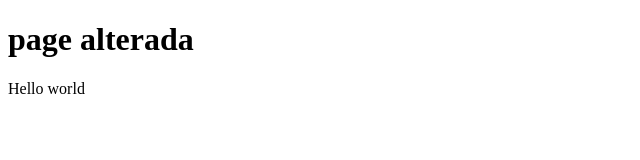
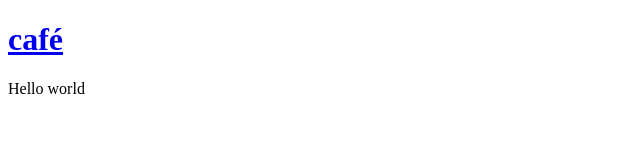
Before and after one commit to DanielCurti/DanielCurti.github.io, a plain HTML site: page index.html in a window 1280 px wide. Shown: the whole page, without its empty margins (0-640 px from the left). Drawn offline with Linux system fonts and the light colour scheme.

Commit message:
Update index.html

```diff
--- a/index.html
+++ b/index.html
@@ -4,7 +4,7 @@
 	<title>pagina do Daniel</title>
 </head>
 <body>
-    <h1> page alterada</h1>
+	<a href='cafe.html'><h1> café</h1></a>
     <p>Hello world</p>
 
 </body>
```
